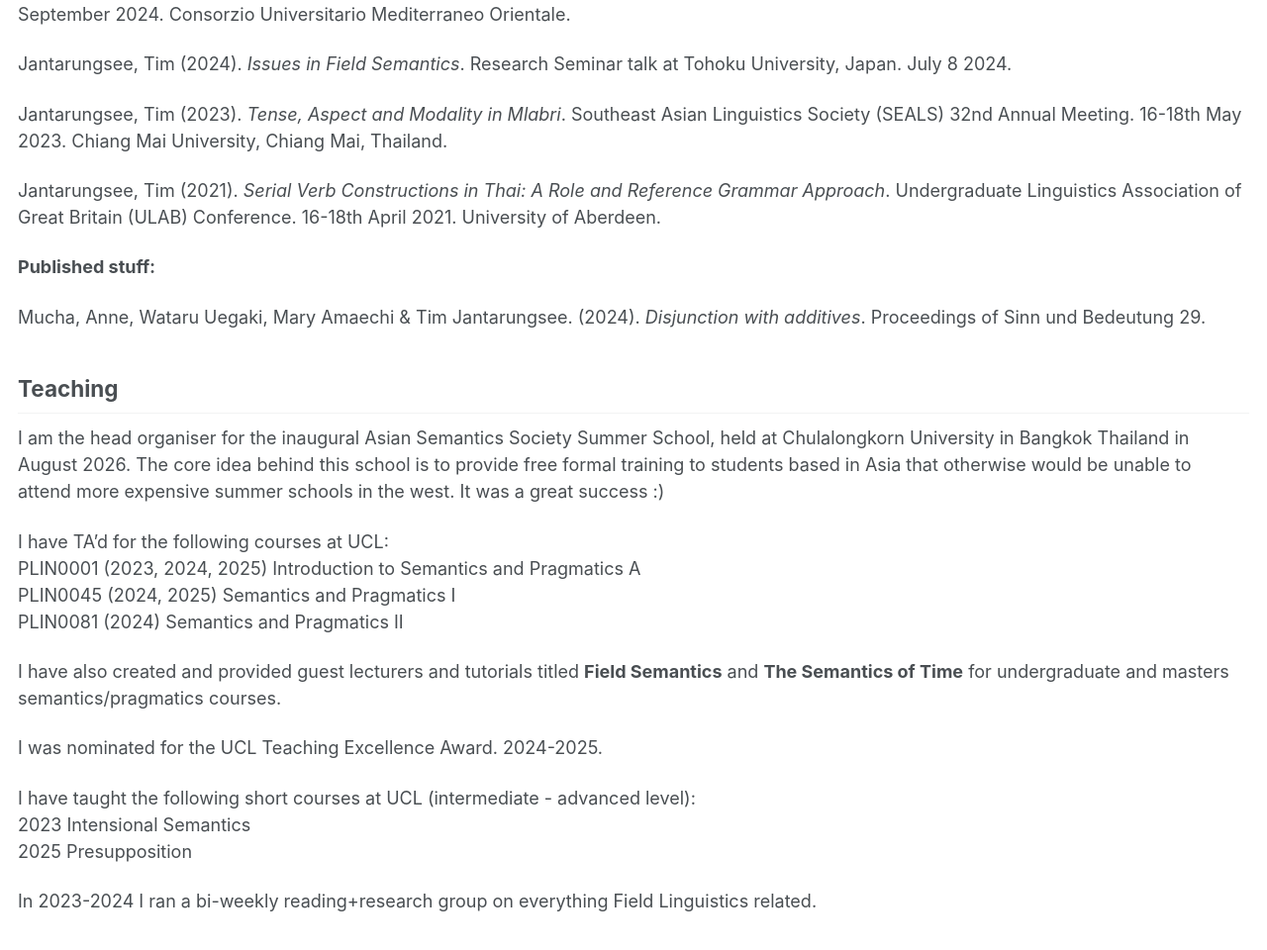
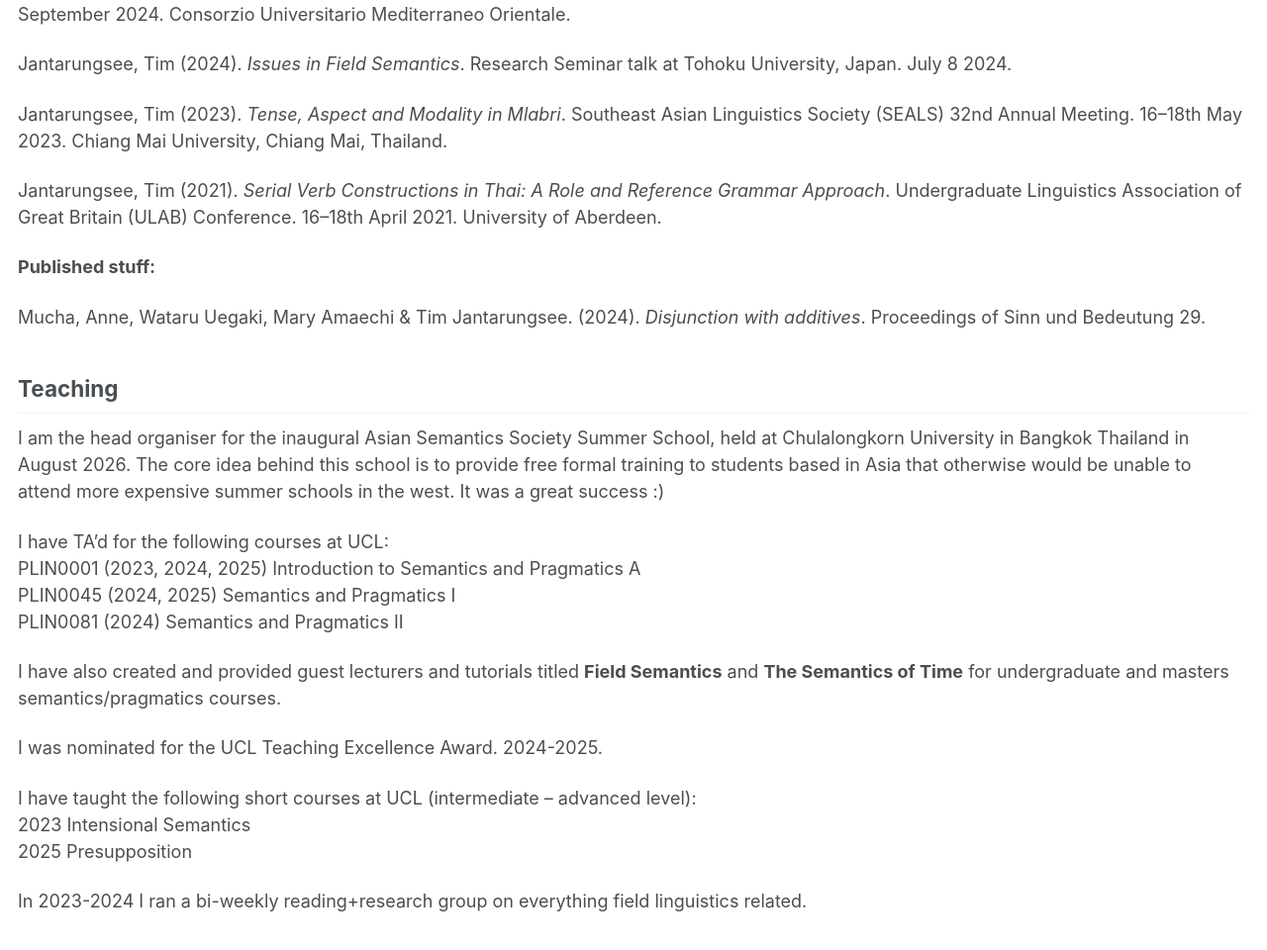
Before and after one commit to timjantarungsee/timjantarungsee.github.io, a Jekyll site: the page built from _pages/research-teaching.md, in a window 1280 px wide and 1400 px high, scrolled down 405 px. Shown: the part 425-1385 px from the top of the window at 99% size. Built offline with Jekyll 4.4.1, drawn with Linux system fonts in a browser that asks for light colours; a script bundle is joined from its source files by our own code; library files that are not in the unit come from our copies.

```diff
--- a/_pages/research-teaching.md
+++ b/_pages/research-teaching.md
@@ -25,9 +25,9 @@ Mucha, Anne & Amaechi, Mary & Uegaki, Wataru & Jantarungsee, Tim (2024). _Disjun
 
 Jantarungsee, Tim (2024). _Issues in Field Semantics_. Research Seminar talk at Tohoku University, Japan. July 8 2024.
 
-Jantarungsee, Tim (2023). _Tense, Aspect and Modality in Mlabri_. Southeast Asian Linguistics Society (SEALS) 32nd Annual Meeting. 16-18th May 2023. Chiang Mai University, Chiang Mai, Thailand.
+Jantarungsee, Tim (2023). _Tense, Aspect and Modality in Mlabri_. Southeast Asian Linguistics Society (SEALS) 32nd Annual Meeting. 16--18th May 2023. Chiang Mai University, Chiang Mai, Thailand.
 
-Jantarungsee, Tim (2021). _Serial Verb Constructions in Thai: A Role and Reference Grammar Approach_. Undergraduate Linguistics Association of Great Britain (ULAB) Conference. 16-18th April 2021. University of Aberdeen.
+Jantarungsee, Tim (2021). _Serial Verb Constructions in Thai: A Role and Reference Grammar Approach_. Undergraduate Linguistics Association of Great Britain (ULAB) Conference. 16--18th April 2021. University of Aberdeen.
 
 
 **Published stuff:**
@@ -47,8 +47,8 @@ I have also created and provided guest lecturers and tutorials titled **Field Se
 
 I was nominated for the UCL Teaching Excellence Award. 2024-2025.
 
-I have taught the following short courses at UCL (intermediate - advanced level):
+I have taught the following short courses at UCL (intermediate -- advanced level):
 2023 Intensional Semantics
 2025 Presupposition
 
-In 2023-2024 I ran a bi-weekly reading+research group on everything Field Linguistics related.
+In 2023-2024 I ran a bi-weekly reading+research group on everything field linguistics related.
```
